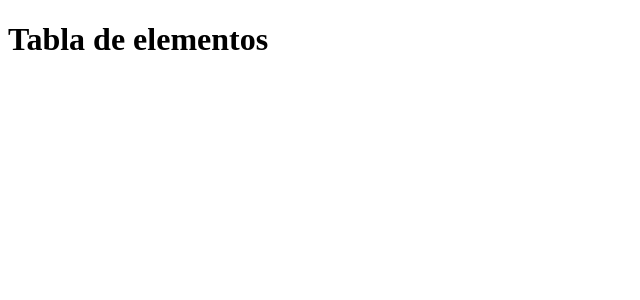
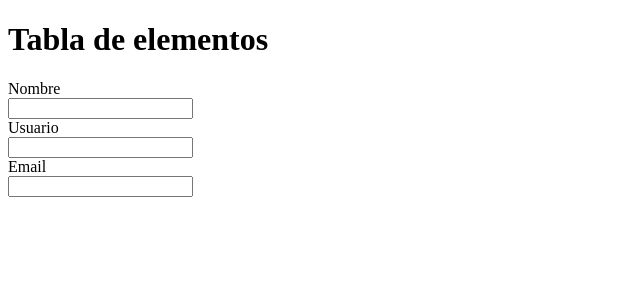
Before and after one commit to JesusFz93/grupal3, a React (Create React App) app: page / in a window 1280 px wide. Shown: the top 300 px of the page, without its empty margins (0-640 px from the left). Built offline with nearby package versions, Linux system fonts and the light colour scheme.

Commit message:
Formulario con imput nombre, usuario e email

```diff
--- a/src/App.js
+++ b/src/App.js
@@ -1,10 +1,12 @@
 import React from 'react'
+import { Formulario } from './components/Formulario'
 import { HomePage } from './pages/HomePage'
 
 const App = () => {
     return (
         <div>
             <HomePage />
+            <Formulario />
         </div>
     )
 }
--- a/src/components/Formulario.jsx
+++ b/src/components/Formulario.jsx
@@ -1,9 +1,45 @@
 import React from 'react'
+
 
 export const Formulario = () => {
     return (
-        <div>
-
-        </div>
+            <form>
+                <div className="form-group">
+                    <label className="col-md-4 control-label">
+                        Nombre
+                    </label>
+                    <div className="col-md-5">
+                        <input
+                            id="name"
+                            name="name"
+                            type="text"
+                            className="form-control input-md"/>
+                    </div>
+                </div>
+                <div className="form-group">
+                    <label className="col-md-4 control-label">
+                        Usuario
+                    </label>
+                    <div className="col-md-5">
+                        <input
+                            id="user"
+                            name="user"
+                            type="text"
+                            className="form-control input-md"/>
+                    </div>
+                </div>
+                <div className="form-group">
+                    <label className="col-md-4 control-label">
+                        Email
+                    </label>
+                    <div className="col-md-5">
+                        <input
+                            id="email"
+                            name="email"
+                            type="text"
+                            className="form-control input-md"/>
+                    </div>
+                </div>
+            </form>
     )
 }
```
